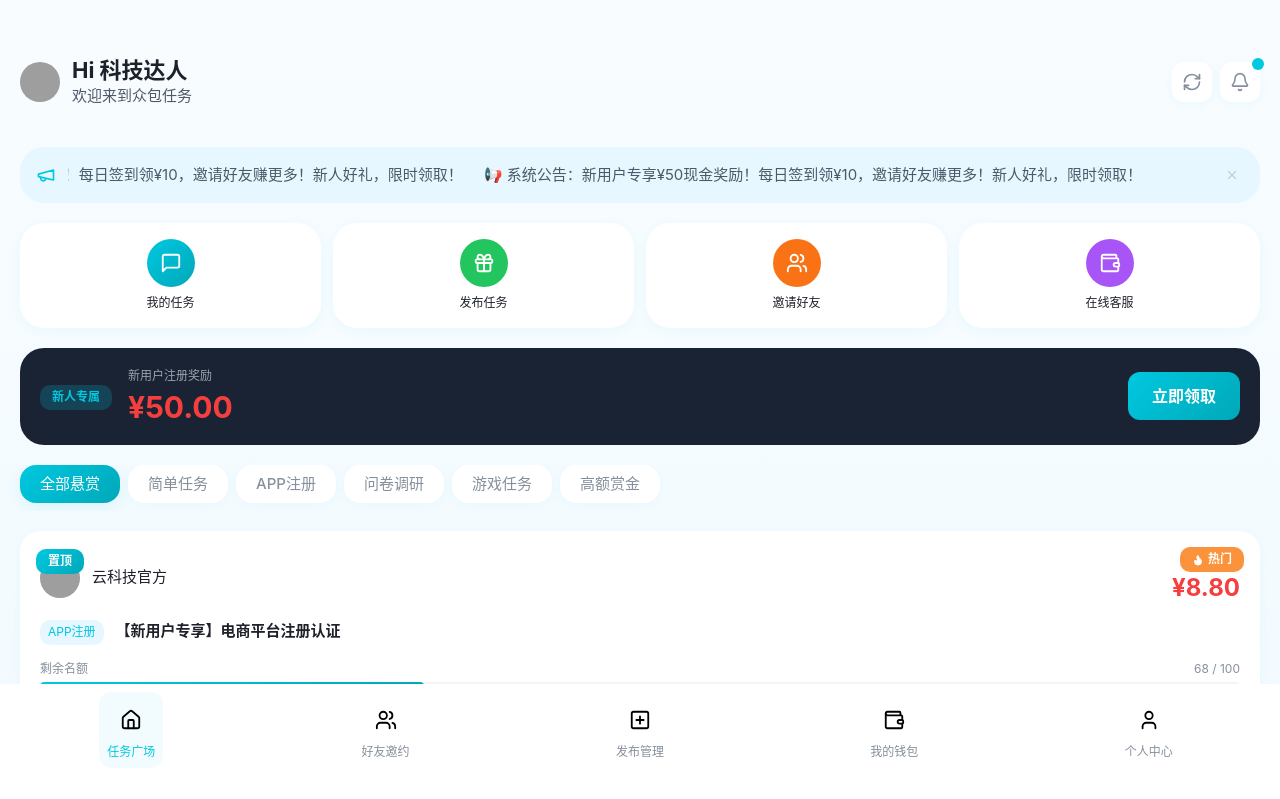
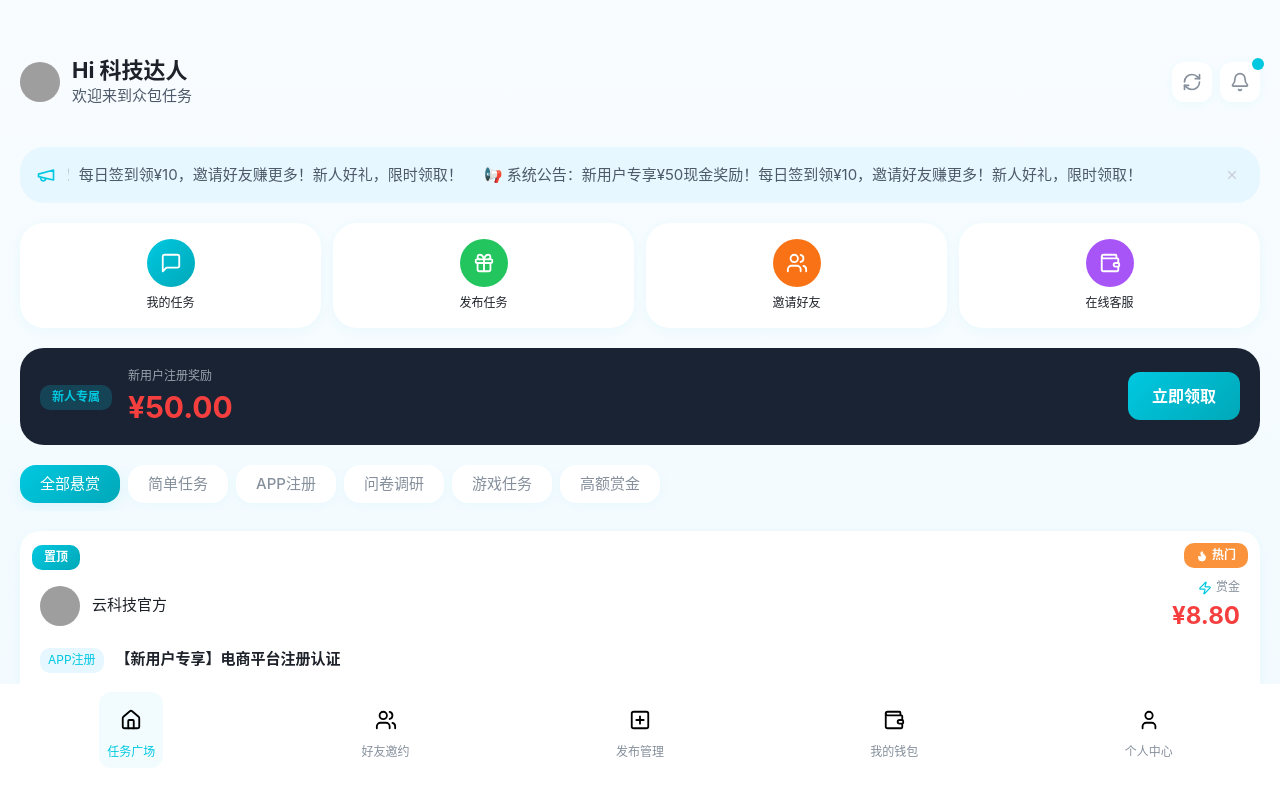
Before and after one commit to jammaoaty-lab/-, a React (Vite) app: page / in a window 1280 px wide. Shown: the top 799 px of the page. Built offline with nearby package versions, Linux system fonts and the light colour scheme; grey boxes are pictures that could not be loaded.

Commit message:
feat: 安卓APP UI设计：科技炫酷商务风
Co-authored-by: traeagent <traeagent@users.noreply.github.com>

```diff
--- a/src/components/TaskCard.tsx
+++ b/src/components/TaskCard.tsx
@@ -16,9 +16,9 @@ const TaskCard = ({ task, onClick }: TaskCardProps) => {
       className="bg-white rounded-card-task shadow-card p-5 cursor-pointer card-scroll relative overflow-hidden"
       onClick={onClick}
     >
-      {/* 置顶标签 - 左上角 */}
+      {/* 置顶标签 - 左上角（调整位置避免覆盖头像） */}
       {task.isPinned && (
-        <div className="absolute top-4 left-4 z-10">
+        <div className="absolute top-3 left-3 z-10">
           <span className="inline-block px-3 py-1 primary-gradient text-white text-caption font-semibold tag-round">
             置顶
           </span>
@@ -27,7 +27,7 @@ const TaskCard = ({ task, onClick }: TaskCardProps) => {
 
       {/* 热门标签 - 右上角 */}
       {task.isHot && (
-        <div className="absolute top-4 right-4 z-10">
+        <div className="absolute top-3 right-3 z-10">
           <span className="inline-flex items-center gap-1 px-3 py-1 bg-orange-400 text-white text-caption font-semibold tag-round">
             <Flame size={12} fill="currentColor" />
             热门
@@ -35,7 +35,7 @@ const TaskCard = ({ task, onClick }: TaskCardProps) => {
         </div>
       )}
 
-      <div className="space-y-4">
+      <div className={`space-y-4 ${(task.isPinned || task.isHot) ? 'pt-7' : ''}`}>
         {/* 第一行：悬赏主信息 + 赏金 */}
         <div className="flex items-center justify-between">
           <div className="flex items-center gap-3">
```
